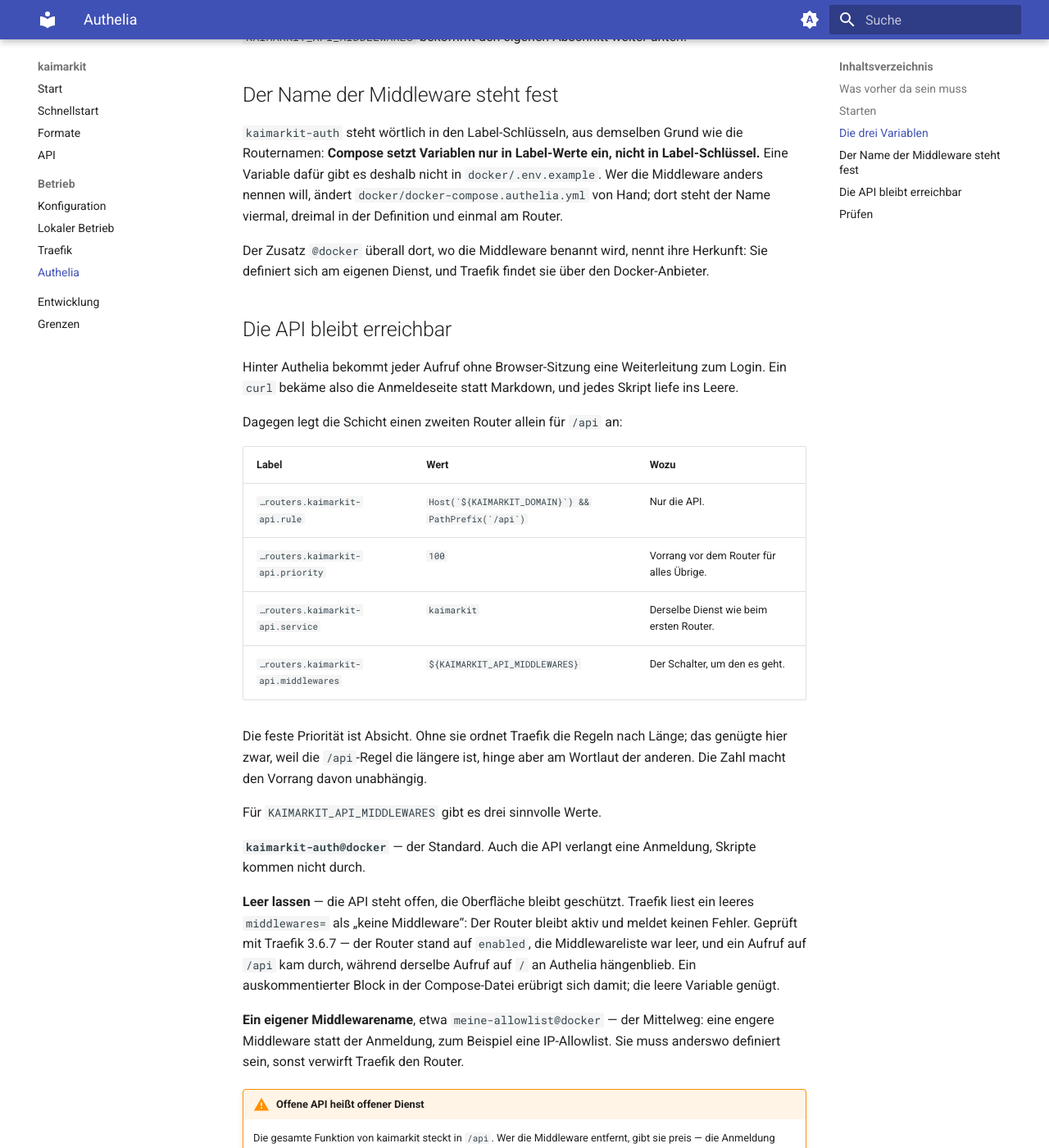
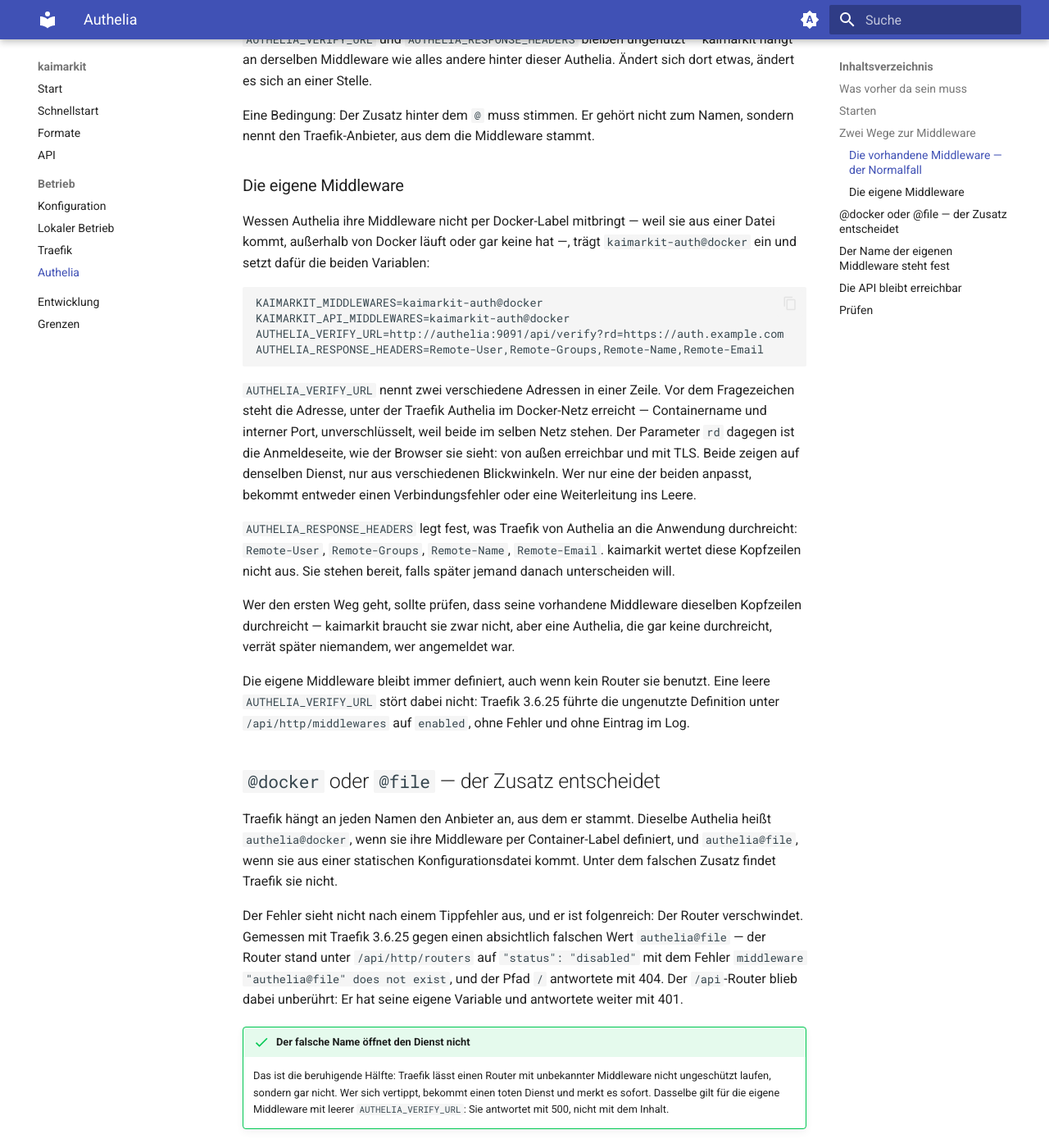
Before and after one commit to 0x2e6b6169/kaimarkit, an MkDocs documentation site: the page built from docs/betrieb/authelia.md, in a window 1280 px wide and 1400 px high, scrolled down 1464 px. Shown: the whole window at 82% size. Built offline with MkDocs 1.6.1 and Material for MkDocs 9.7.7, drawn with Linux system fonts in a browser that asks for light colours; the version menu is left out; some of the changed text lies outside the part shown.

Commit message:
feat(authelia): make both router middleware lists configurable
The main router had its middleware hardcoded to kaimarkit-auth@docker, so
anyone already running Authelia had to configure AUTHELIA_VERIFY_URL and
AUTHELIA_RESPONSE_HEADERS a second time instead of pointing at the middleware
they already have.

Both routers now read their middleware list from an environment variable and
default to authelia@docker, the middleware an Authelia labelled via Docker
defines on itself. The own kaimarkit-auth middleware stays defined and is the
second way, for an Authelia that carries no Docker-provider middleware.

The default lives in the compose file as ${VAR-default}, not ${VAR:-default}:
a missing variable falls back to the protected value, while an explicitly
empty one still means "no middleware".

Measured against Traefik 3.6.25, read from /api/http/routers:
  authelia@docker        -> enabled, 401 (request never reached the app)
  kaimarkit-auth@docker  -> enabled, 401
  authelia@file (absent) -> disabled, 404, no unprotected passthrough
  empty                  -> enabled, no middleware, 200

Co-Authored-By: Claude Opus 5 (1M context) <noreply@anthropic.com>

````diff
--- a/docs/betrieb/authelia.md
+++ b/docs/betrieb/authelia.md
@@ -21,12 +21,14 @@ Alles aus [Traefik](traefik.md), dazu:
 - Eine Zugriffsregel in Authelia, die `KAIMARKIT_DOMAIN` abdeckt. Ohne sie greift
   Authelias Standardregel.
 - Ein DNS-Eintrag für die Anmeldeseite, etwa `auth.example.com`.
+- Eine ForwardAuth-Middleware, die Traefik kennt. Bringt die vorhandene Authelia
+  keine mit, definiert diese Schicht eine eigene — siehe den nächsten Abschnitt.
 
 ## Starten
 
 ```bash
 cp docker/.env.example docker/.env
-# In docker/.env eintragen: AUTHELIA_VERIFY_URL passend zum eigenen Authelia
+# Heisst die Middleware der vorhandenen Authelia "authelia@docker", genuegt das.
 make up-authelia
 ```
 
@@ -41,40 +43,103 @@ docker compose -f docker/docker-compose.yml \
 Die Reihenfolge entscheidet. Fehlt die mittlere Datei, gibt es keinen Router, an den
 sich die Middleware hängen könnte.
 
-## Die drei Variablen
+## Zwei Wege zur Middleware
 
-`AUTHELIA_VERIFY_URL` nennt zwei verschiedene Adressen in einer Zeile:
+Eine ForwardAuth-Middleware muss irgendwo definiert sein. Entweder bringt die
+vorhandene Authelia sie mit, oder diese Schicht definiert eine eigene. Beides
+funktioniert; die Wahl fällt über `KAIMARKIT_MIDDLEWARES` und
+`KAIMARKIT_API_MIDDLEWARES`.
+
+### Die vorhandene Middleware — der Normalfall
+
+Wer Authelia betreibt, hat sie meist per Docker-Label an sich selbst beschriftet und
+schaltet sie so vor einen Dienst:
+
+```yaml
+traefik.http.routers.whoami-secure.middlewares: "authelia@docker"
+```
+
+Dann ist nichts weiter zu tun. Beide Variablen stehen voreingestellt auf
+`authelia@docker`, und `AUTHELIA_VERIFY_URL` und `AUTHELIA_RESPONSE_HEADERS` bleiben
+ungenutzt — kaimarkit hängt an derselben Middleware wie alles andere hinter dieser
+Authelia. Ändert sich dort etwas, ändert es sich an einer Stelle.
+
+Eine Bedingung: Der Zusatz hinter dem `@` muss stimmen. Er gehört nicht zum Namen,
+sondern nennt den Traefik-Anbieter, aus dem die Middleware stammt.
+
+### Die eigene Middleware
+
+Wessen Authelia ihre Middleware nicht per Docker-Label mitbringt — weil sie aus einer
+Datei kommt, außerhalb von Docker läuft oder gar keine hat —, trägt
+`kaimarkit-auth@docker` ein und setzt dafür die beiden Variablen:
 
 ```
-http://authelia:9091/api/verify?rd=https://auth.example.com
+KAIMARKIT_MIDDLEWARES=kaimarkit-auth@docker
+KAIMARKIT_API_MIDDLEWARES=kaimarkit-auth@docker
+AUTHELIA_VERIFY_URL=http://authelia:9091/api/verify?rd=https://auth.example.com
+AUTHELIA_RESPONSE_HEADERS=Remote-User,Remote-Groups,Remote-Name,Remote-Email
 ```
 
-Vor dem Fragezeichen steht die Adresse, unter der Traefik Authelia im Docker-Netz
-erreicht — Containername und interner Port, unverschlüsselt, weil beide im selben
-Netz stehen. Der Parameter `rd` dagegen ist die Anmeldeseite, wie der Browser sie
-sieht: von außen erreichbar und mit TLS. Beide zeigen auf denselben Dienst, nur aus
-verschiedenen Blickwinkeln. Wer nur eine der beiden anpasst, bekommt entweder einen
+`AUTHELIA_VERIFY_URL` nennt zwei verschiedene Adressen in einer Zeile. Vor dem
+Fragezeichen steht die Adresse, unter der Traefik Authelia im Docker-Netz erreicht —
+Containername und interner Port, unverschlüsselt, weil beide im selben Netz stehen.
+Der Parameter `rd` dagegen ist die Anmeldeseite, wie der Browser sie sieht: von außen
+erreichbar und mit TLS. Beide zeigen auf denselben Dienst, nur aus verschiedenen
+Blickwinkeln. Wer nur eine der beiden anpasst, bekommt entweder einen
 Verbindungsfehler oder eine Weiterleitung ins Leere.
 
 `AUTHELIA_RESPONSE_HEADERS` legt fest, was Traefik von Authelia an die Anwendung
-durchreicht: `Remote-User`, `Remote-Groups`, `Remote-Name`, `Remote-Email`.
-kaimarkit wertet diese Kopfzeilen nicht aus. Sie stehen bereit, falls später jemand
-danach unterscheiden will.
+durchreicht: `Remote-User`, `Remote-Groups`, `Remote-Name`, `Remote-Email`. kaimarkit
+wertet diese Kopfzeilen nicht aus. Sie stehen bereit, falls später jemand danach
+unterscheiden will.
 
-`KAIMARKIT_API_MIDDLEWARES` bekommt den eigenen Abschnitt weiter unten.
+Wer den ersten Weg geht, sollte prüfen, dass seine vorhandene Middleware dieselben
+Kopfzeilen durchreicht — kaimarkit braucht sie zwar nicht, aber eine Authelia, die
+gar keine durchreicht, verrät später niemandem, wer angemeldet war.
 
-## Der Name der Middleware steht fest
+Die eigene Middleware bleibt immer definiert, auch wenn kein Router sie benutzt. Eine
+leere `AUTHELIA_VERIFY_URL` stört dabei nicht: Traefik 3.6.25 führte die ungenutzte
+Definition unter `/api/http/middlewares` auf `enabled`, ohne Fehler und ohne Eintrag
+im Log.
+
+## `@docker` oder `@file` — der Zusatz entscheidet
+
+Traefik hängt an jeden Namen den Anbieter an, aus dem er stammt. Dieselbe Authelia
+heißt `authelia@docker`, wenn sie ihre Middleware per Container-Label definiert, und
+`authelia@file`, wenn sie aus einer statischen Konfigurationsdatei kommt. Unter dem
+falschen Zusatz findet Traefik sie nicht.
+
+Der Fehler sieht nicht nach einem Tippfehler aus, und er ist folgenreich: Der Router
+verschwindet. Gemessen mit Traefik 3.6.25 gegen einen absichtlich falschen Wert
+`authelia@file` — der Router stand unter `/api/http/routers` auf `"status":
+"disabled"` mit dem Fehler `middleware "authelia@file" does not exist`, und der Pfad
+`/` antwortete mit 404. Der `/api`-Router blieb dabei unberührt: Er hat seine eigene
+Variable und antwortete weiter mit 401.
+
+!!! success "Der falsche Name öffnet den Dienst nicht"
+    Das ist die beruhigende Hälfte: Traefik lässt einen Router mit unbekannter
+    Middleware nicht ungeschützt laufen, sondern gar nicht. Wer sich vertippt,
+    bekommt einen toten Dienst und merkt es sofort. Dasselbe gilt für die eigene
+    Middleware mit leerer `AUTHELIA_VERIFY_URL`: Sie antwortet mit 500, nicht mit
+    dem Inhalt.
+
+Welche Namen der eigene Traefik kennt, sagt seine API:
+
+```bash
+curl -sf http://<traefik-host>:8080/api/http/middlewares | jq -r '.[].name'
+```
+
+## Der Name der eigenen Middleware steht fest
 
 `kaimarkit-auth` steht wörtlich in den Label-Schlüsseln, aus demselben Grund wie die
 Routernamen: **Compose setzt Variablen nur in Label-Werte ein, nicht in
 Label-Schlüssel.** Eine Variable dafür gibt es deshalb nicht in
 `docker/.env.example`. Wer die Middleware anders nennen will, ändert
-`docker/docker-compose.authelia.yml` von Hand; dort steht der Name viermal, dreimal
-in der Definition und einmal am Router.
+`docker/docker-compose.authelia.yml` von Hand; dort steht der Name dreimal, alle drei
+Male in der Definition.
 
-Der Zusatz `@docker` überall dort, wo die Middleware benannt wird, nennt ihre
-Herkunft: Sie definiert sich am eigenen Dienst, und Traefik findet sie über den
-Docker-Anbieter.
+Am Router steht kein fester Name. Dort entscheidet `KAIMARKIT_MIDDLEWARES`, und die
+eigene Middleware ist nur einer der zwei Werte, die dort sinnvoll sind.
 
 ## Die API bleibt erreichbar
 
@@ -89,7 +154,7 @@ Dagegen legt die Schicht einen zweiten Router allein für `/api` an:
 | `…routers.kaimarkit-api.rule` | ``Host(`${KAIMARKIT_DOMAIN}`) && PathPrefix(`/api`)`` | Nur die API. |
 | `…routers.kaimarkit-api.priority` | `100` | Vorrang vor dem Router für alles Übrige. |
 | `…routers.kaimarkit-api.service` | `kaimarkit` | Derselbe Dienst wie beim ersten Router. |
-| `…routers.kaimarkit-api.middlewares` | `${KAIMARKIT_API_MIDDLEWARES}` | Der Schalter, um den es geht. |
+| `…routers.kaimarkit-api.middlewares` | `${KAIMARKIT_API_MIDDLEWARES-authelia@docker}` | Der Schalter, um den es geht. |
 
 Die feste Priorität ist Absicht. Ohne sie ordnet Traefik die Regeln nach Länge; das
 genügte hier zwar, weil die `/api`-Regel die längere ist, hinge aber am Wortlaut der
@@ -97,8 +162,8 @@ anderen. Die Zahl macht den Vorrang davon unabhängig.
 
 Für `KAIMARKIT_API_MIDDLEWARES` gibt es drei sinnvolle Werte.
 
-**`kaimarkit-auth@docker`** — der Standard. Auch die API verlangt eine Anmeldung,
-Skripte kommen nicht durch.
+**Ein Middlewarename** — der Standard, voreingestellt `authelia@docker`. Auch die API
+verlangt eine Anmeldung, Skripte kommen nicht durch.
 
 **Leer lassen** — die API steht offen, die Oberfläche bleibt geschützt. Traefik
 liest ein leeres `middlewares=` als „keine Middleware“: Der Router bleibt aktiv und
@@ -107,9 +172,14 @@ die Middlewareliste war leer, und ein Aufruf auf `/api` kam durch, während ders
 Aufruf auf `/` an Authelia hängenblieb. Ein auskommentierter Block in der
 Compose-Datei erübrigt sich damit; die leere Variable genügt.
 
-**Ein eigener Middlewarename**, etwa `meine-allowlist@docker` — der Mittelweg: eine
-engere Middleware statt der Anmeldung, zum Beispiel eine IP-Allowlist. Sie muss
-anderswo definiert sein, sonst verwirft Traefik den Router.
+**Eine engere Middleware**, etwa `meine-allowlist@docker` — der Mittelweg: eine
+IP-Allowlist statt der Anmeldung. Sie muss anderswo definiert sein, sonst verwirft
+Traefik den Router.
+
+`KAIMARKIT_MIDDLEWARES` kennt dieselben drei Werte, und ein leerer Wert bedeutet auch
+dort „keine Middleware“ — dann steht die Oberfläche offen. Das ergibt selten Sinn:
+Wer die Anmeldung vor der Oberfläche nicht braucht, braucht die Authelia-Schicht
+nicht und bleibt bei [Traefik](traefik.md).
 
 !!! warning "Offene API heißt offener Dienst"
     Die gesamte Funktion von kaimarkit steckt in `/api`. Wer die Middleware
@@ -128,8 +198,9 @@ Der Router und seine Middleware lassen sich unmittelbar ablesen:
 curl -sf http://<traefik-host>:8080/api/http/routers | jq '.[] | select(.name | startswith("kaimarkit"))'
 ```
 
-Beide Router müssen dort mit `"status": "enabled"` stehen. Steht einer auf
-`warning`, fehlt eine benannte Middleware.
+Beide Router müssen dort mit `"status": "enabled"` stehen und im Feld `middlewares`
+den Namen führen, der in `docker/.env` steht. Steht einer auf `disabled`, nennt das
+Feld `error` die fehlende Middleware beim Namen.
 
 Dann die beiden Wege gegeneinander:
 
@@ -139,6 +210,20 @@ curl -si https://kaimarkit.example.com/ | head -1    # 302 zur Anmeldeseite
 curl -sf https://kaimarkit.example.com/api/health    # bei leerer Variable: 200
 ```
 
+Die Wahl der Middleware ist gegen Traefik 3.6.25 durchgemessen, jedes Mal an
+`/api/http/routers` abgelesen statt aus der Compose-Datei geschlossen:
+
+| `KAIMARKIT_MIDDLEWARES` | Router | Antwort auf `/` |
+| --- | --- | --- |
+| `authelia@docker` | `enabled`, `["authelia@docker"]` | 401 von der ForwardAuth |
+| `kaimarkit-auth@docker` | `enabled`, `["kaimarkit-auth@docker"]` | 401 von der ForwardAuth |
+| `authelia@file` (nicht vorhanden) | `disabled`, Fehler `middleware … does not exist` | 404 |
+| leer | `enabled`, keine Middleware | 200, ungeschützt |
+
+Die 401 stammt aus dem Messaufbau, in dem an Authelias Stelle ein Dienst stand, der
+jede Anfrage abweist. Eine echte Authelia antwortet an dieser Stelle mit 302 auf die
+Anmeldeseite. Beides heißt dasselbe: Die Anfrage erreichte kaimarkit nicht.
+
 Der vollständige Durchlauf ist gegen Authelia 4.38.19 hinter Traefik 3.6 gelaufen.
 Ein Aufruf ohne Sitzung endete mit 302 auf der Anmeldeseite, und zwar mit dem
 Rücksprungziel im Parameter `rd`. Nach der Anmeldung stand die Oberfläche unter
````
Also changed, not shown: docs/betrieb/konfiguration.md (+20 -9 lines), 2 other files.
